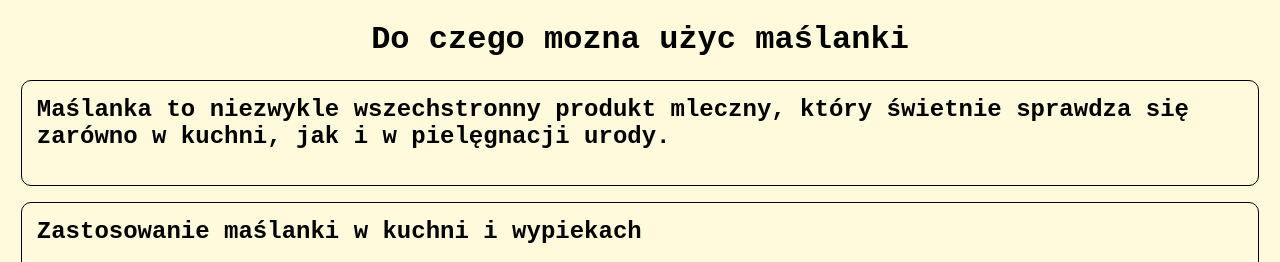
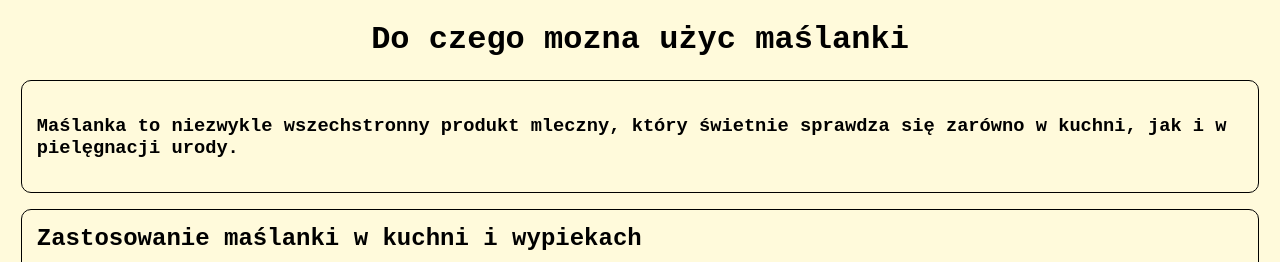
Before and after one commit to 4EIStoinski/maslanka, a plain HTML site: page maslana.html in a window 1280 px wide. Shown: the top 262 px of the page. Drawn offline with Linux system fonts and the light colour scheme.

Commit message:
Update maslana.html

```diff
--- a/maslana.html
+++ b/maslana.html
@@ -10,7 +10,7 @@
 <body>
     <center><h1>Do czego mozna użyc maślanki</h1></center>
     <article>
-        <h2>Maślanka to niezwykle wszechstronny produkt mleczny, który świetnie sprawdza się zarówno w kuchni, jak i w pielęgnacji urody.</h2>
+        <h3>Maślanka to niezwykle wszechstronny produkt mleczny, który świetnie sprawdza się zarówno w kuchni, jak i w pielęgnacji urody.</h3>
     </article>
     <article>
         <h2>Zastosowanie maślanki w kuchni i wypiekach</h2>
```
